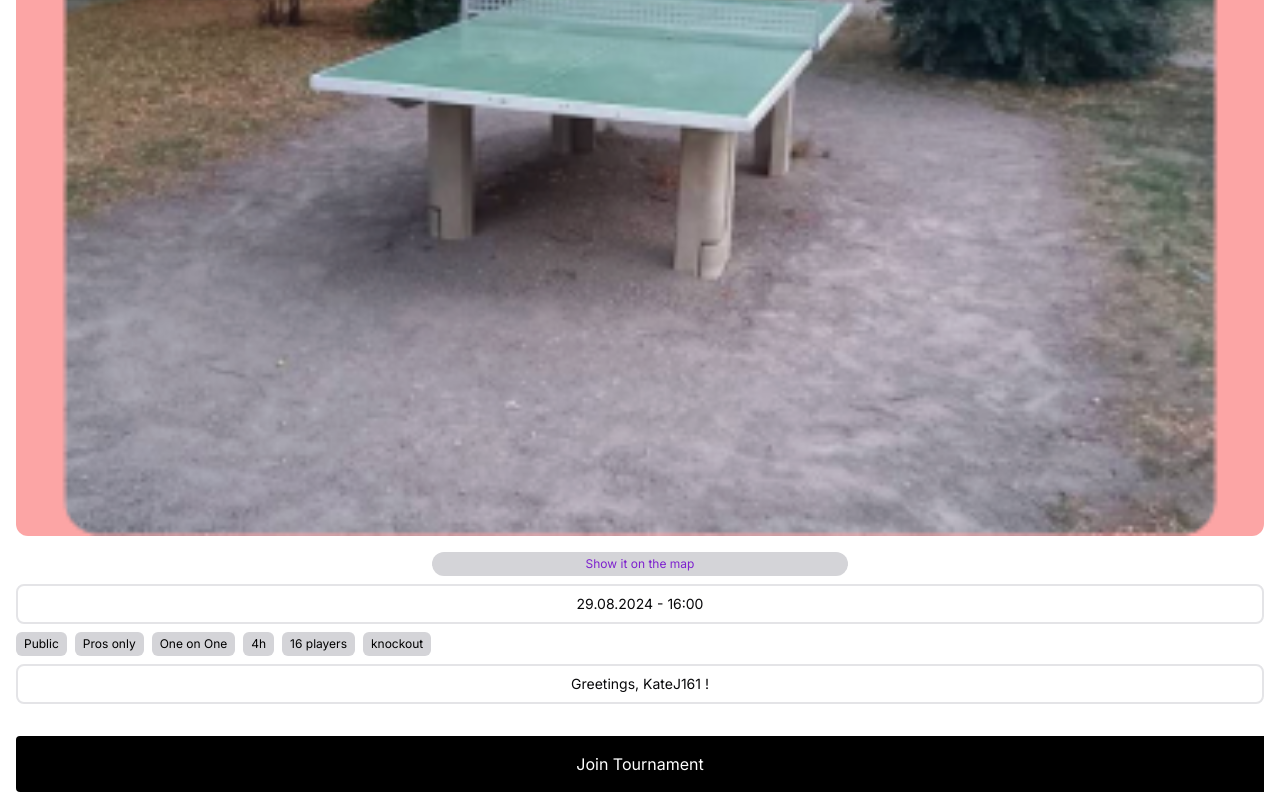
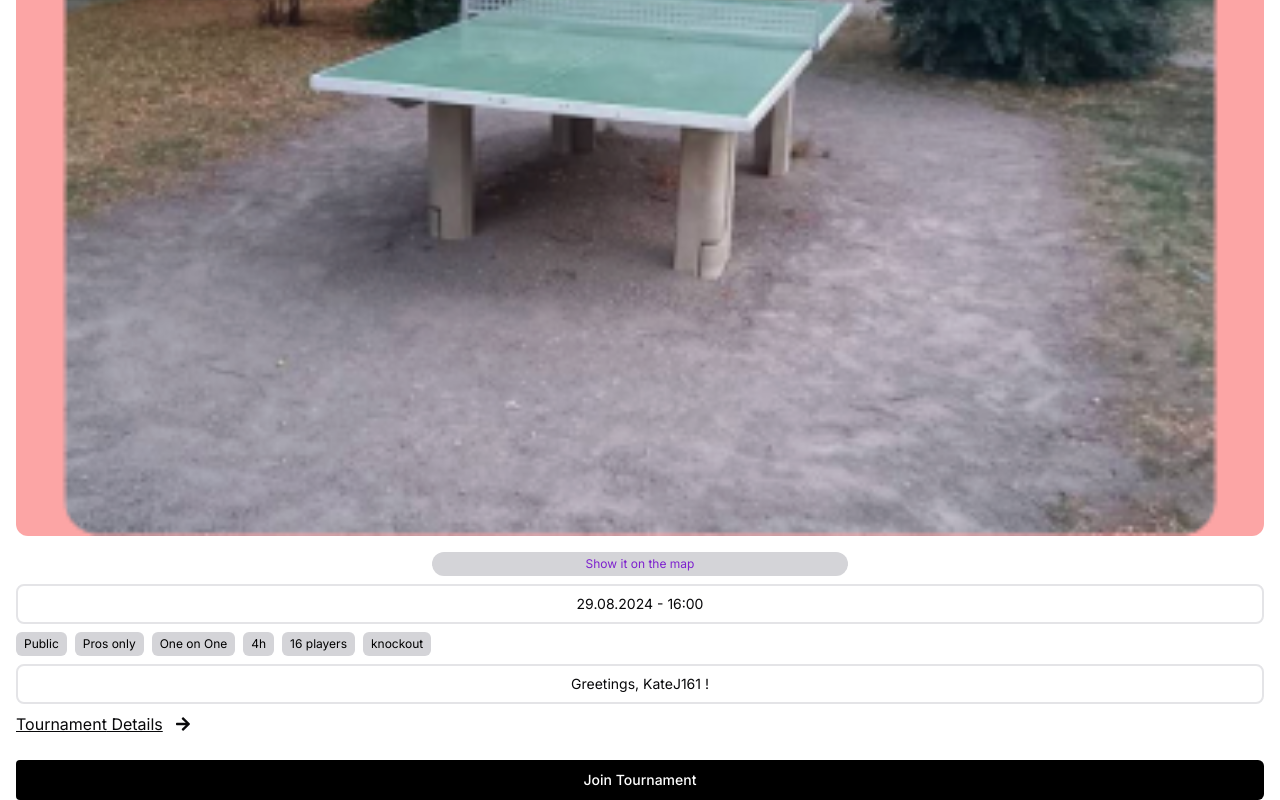
Before and after one commit to hnns-dev/camp12-final, a Next.js app: page /response/1 in a window 1280 px wide. Shown: the part 451-1251 px from the top of the page. Built offline with nearby package versions, Linux system fonts and the light colour scheme.

Commit message:
added brackets for ID, also added tournament detail link to response-page

```diff
--- a/app/meet/eventId/page.tsx
+++ b/app/meet/[eventId]/page.tsx
@@ -22,7 +22,7 @@ export default function MeetDetail({
           </h2>
           <img
             className="rounded-xl h-2/5 w-full object-fill bg-red-300"
-            src="example.png"
+            src="/example.png"
             alt="pic"
           />
           <button className="bg-zinc-300 text-purple-700 text-xs rounded-full w-1/3 py-1">
--- a/app/response/[responseId]/page.tsx
+++ b/app/response/[responseId]/page.tsx
@@ -1,5 +1,7 @@
 import { Name } from "@/components/name";
+import { Button } from "@/components/ui/button";
 import Link from "next/link";
+import { FaArrowRight } from "react-icons/fa";
 
 export default function responsePage({
   params,
@@ -65,13 +67,19 @@ export default function responsePage({
           </ul>
           <Name />
         </div>
-        <Link href={`/${eventName}-detail/${sessionId}`}></Link>
+        <Link
+          href={`/${eventName}-detail/${sessionId}`}
+          className="underline flex items-center gap-3"
+        >
+          <p>{eventName} Details </p>
+          <FaArrowRight />
+        </Link>
       </section>
       {/* Button */}
       <div className="flex flex-col items-stretch flex-grow justify-end mb-14 mt-6">
-        <button className="bg-black text-white rounded-l py-4">
+        <Button className="bg-black text-white rounded-l py-4">
           Join {eventName}
-        </button>
+        </Button>
       </div>
     </main>
   );
--- a/app/tournament/eventId/page.tsx
+++ b/app/tournament/[eventId]/page.tsx
@@ -30,7 +30,7 @@ export default function TournamentDetail({
           </h2>
           <img
             className="rounded-xl h-2/5 w-full object-fill bg-red-300"
-            src="example.png"
+            src="/example.png"
             alt="pic"
           />
           <button className="bg-zinc-300 text-purple-700 text-xs rounded-full w-1/3 py-1">
```
